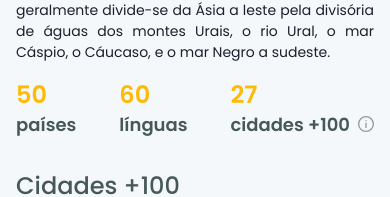
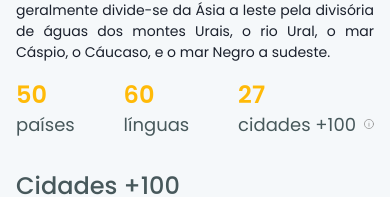
Before and after one commit to gutemberg-jhonata/worldtrip, a Next.js app: page /continents/europe in a window 390 px wide. Shown: the part 283-480 px from the top of the page. Built offline with nearby package versions, Linux system fonts and the light colour scheme; data requests are answered from the project's data file.

Commit message:
Improve ContinentIno responsiviness

```diff
--- a/src/components/ContinentInfo/ContinentItem.tsx
+++ b/src/components/ContinentInfo/ContinentItem.tsx
@@ -20,7 +20,7 @@ export function ContinentItem({ value, label, children }: ContinentItemProps) {
 
       <Flex alignItems="center">
         <Text
-          fontWeight="semibold"
+          fontWeight={["normal", "semibold"]}
           fontSize={["lg", "xl", "2xl"]}
           color="gray.600"
         >
@@ -29,7 +29,7 @@ export function ContinentItem({ value, label, children }: ContinentItemProps) {
 
         {label && (
           <Tooltip hasArrow label={label} bg="gray.300" color="gray.700">
-            <InfoOutlineIcon ml={2} color="gray.400" />
+            <InfoOutlineIcon ml={2} w={[2.5, 4]} h={[2.5, 4]} color="gray.400" />
           </Tooltip>
         )}
       </Flex>
--- a/src/components/ContinentInfo/index.tsx
+++ b/src/components/ContinentInfo/index.tsx
@@ -16,11 +16,13 @@ export function ContinentInfo({
 }: ContinentInfoProps) {
 
   const isWideVersion = useBreakpointValue({ base: false, lg: true })
+
   const textAlign = isWideVersion ? "center" : "left"
+  const spacing = isWideVersion ? 10 : 6
 
   return (
     <HStack
-      spacing={10}
+      spacing={spacing}
       justify="space-between"
       textAlign={textAlign}
       {...rest}
```
